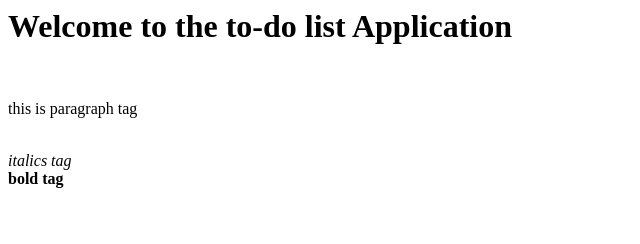
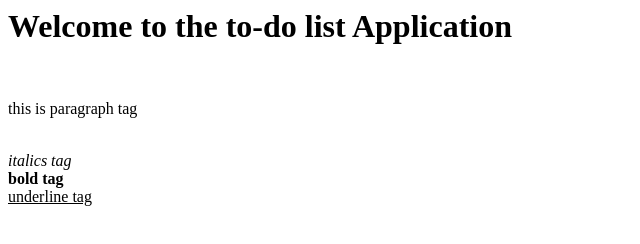
Before and after one commit to kn272/todo_2017Fall, a plain HTML site: page index.html in a window 1280 px wide. Shown: the whole page, without its empty margins (0-640 px from the left). Drawn offline with Linux system fonts and the light colour scheme.

Commit message:
change 5-added <u> tag

```diff
--- a/index.html
+++ b/index.html
@@ -9,5 +9,6 @@ sample webpage
 <p>this is paragraph tag</p><br>
 <i>italics tag</i></br>
 <b>bold tag</b><br>
+<u>underline tag</u>
 </body>
 </html>
```
